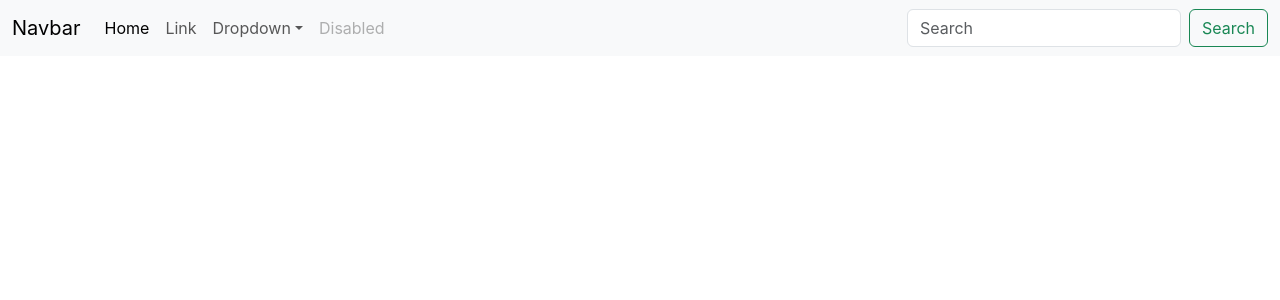
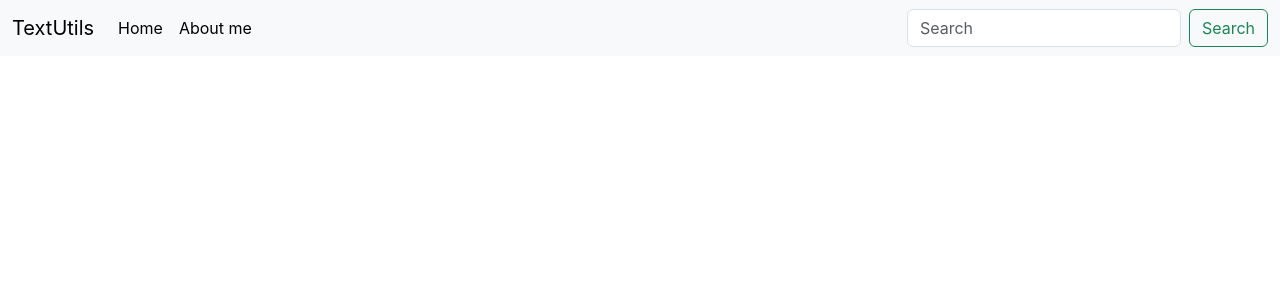
Before and after one commit to Shuva-max/TextUtils-App, a React (Create React App) app: page / in a window 1280 px wide. Shown: the top 300 px of the page. Built offline with nearby package versions, Linux system fonts and the light colour scheme.

Commit message:
A new component Navbar is added and modified Navbar

```diff
--- a/src/App.js
+++ b/src/App.js
@@ -1,45 +1,12 @@
-import React from 'react';
-import './App.css';
+import React from "react";
+import Navbar from "./components/Navbar";
+import "./App.css";
 
 function App() {
   return (
     <React.Fragment>
-      <nav className="navbar navbar-expand-lg bg-body-tertiary">
-  <div className="container-fluid">
-    <a className="navbar-brand" href="/">Navbar</a>
-    <button className="navbar-toggler" type="button" data-bs-toggle="collapse" data-bs-target="#navbarSupportedContent" aria-controls="navbarSupportedContent" aria-expanded="false" aria-label="Toggle navigation">
-      <span className="navbar-toggler-icon"></span>
-    </button>
-    <div className="collapse navbar-collapse" id="navbarSupportedContent">
-      <ul className="navbar-nav me-auto mb-2 mb-lg-0">
-        <li className="nav-item">
-          <a className="nav-link active" aria-current="page" href="/">Home</a>
-        </li>
-        <li className="nav-item">
-          <a className="nav-link" href="/">Link</a>
-        </li>
-        <li className="nav-item dropdown">
-          <a className="nav-link dropdown-toggle" href="/" role="button" data-bs-toggle="dropdown" aria-expanded="false">
-            Dropdown
-          </a>
-          <ul className="dropdown-menu">
-            <li><a className="dropdown-item" href="/">Action</a></li>
-            <li><a className="dropdown-item" href="/">Another action</a></li>
-            <li><hr className="dropdown-divider"/></li>
-            <li><a className="dropdown-item" href="/">Something else here</a></li>
-          </ul>
-        </li>
-        <li className="nav-item">
-          <a className="nav-link disabled">Disabled</a>
-        </li>
-      </ul>
-      <form className="d-flex" role="search">
-        <input className="form-control me-2" type="search" placeholder="Search" aria-label="Search"/>
-        <button className="btn btn-outline-success" type="submit">Search</button>
-      </form>
-    </div>
-  </div>
-</nav>
+      <Navbar title="TextUtils" aboutText="About me"/>
+
     </React.Fragment>
   );
 }
--- /dev/null
+++ b/src/components/Navbar.js
@@ -0,0 +1,61 @@
+import React from 'react';
+import PropTypes from 'prop-types';
+
+export default function Navbar(props) {
+  return (
+    <nav className="navbar navbar-expand-lg bg-body-tertiary">
+      <div className="container-fluid">
+        <a className="navbar-brand" href="/">
+          {props.title}
+        </a>
+        <button
+          className="navbar-toggler"
+          type="button"
+          data-bs-toggle="collapse"
+          data-bs-target="#navbarSupportedContent"
+          aria-controls="navbarSupportedContent"
+          aria-expanded="false"
+          aria-label="Toggle navigation"
+        >
+          <span className="navbar-toggler-icon"></span>
+        </button>
+        <div className="collapse navbar-collapse" id="navbarSupportedContent">
+          <ul className="navbar-nav me-auto mb-2 mb-lg-0">
+            <li className="nav-item">
+              <a className="nav-link active" aria-current="page" href="/">
+                Home
+              </a>
+            </li>
+            <li className="nav-item">
+              <a className="nav-link active" href="/">
+                {props.aboutText}
+              </a>
+            </li>
+          </ul>
+          <form className="d-flex" role="search">
+            <input
+              className="form-control me-2"
+              type="search"
+              placeholder="Search"
+              aria-label="Search"
+            />
+            <button className="btn btn-outline-success" type="submit">
+              Search
+            </button>
+          </form>
+        </div>
+      </div>
+    </nav>
+
+  )
+}
+
+Navbar.propTypes = {
+    title: PropTypes.string.isRequired,
+    aboutText: PropTypes.string.isRequired
+};
+
+Navbar.defaultProps = {
+    title: "Set Title here",
+    aboutText: "About text here"
+};
```
